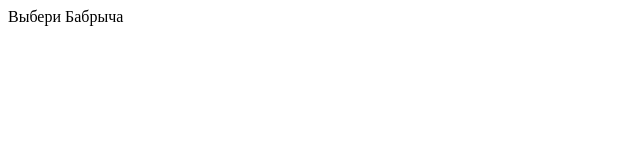
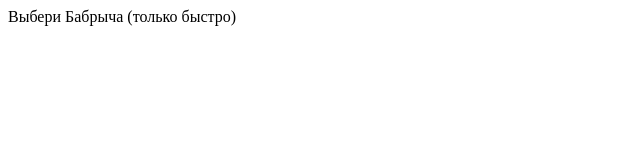
Before and after one commit to gosppos/gosppos.github.io, a plain HTML site: page index.html in a window 1280 px wide. Shown: the whole page, without its empty margins (0-640 px from the left). Drawn offline with Linux system fonts and the light colour scheme.

Commit message:
Update index.html

```diff
--- a/index.html
+++ b/index.html
@@ -12,7 +12,7 @@
     </head>
     <body>
         <header id="hat">
-          Выбери Бабрыча
+          Выбери Бабрыча (только быстро)
         </header>
     </body>
 </html>
```
